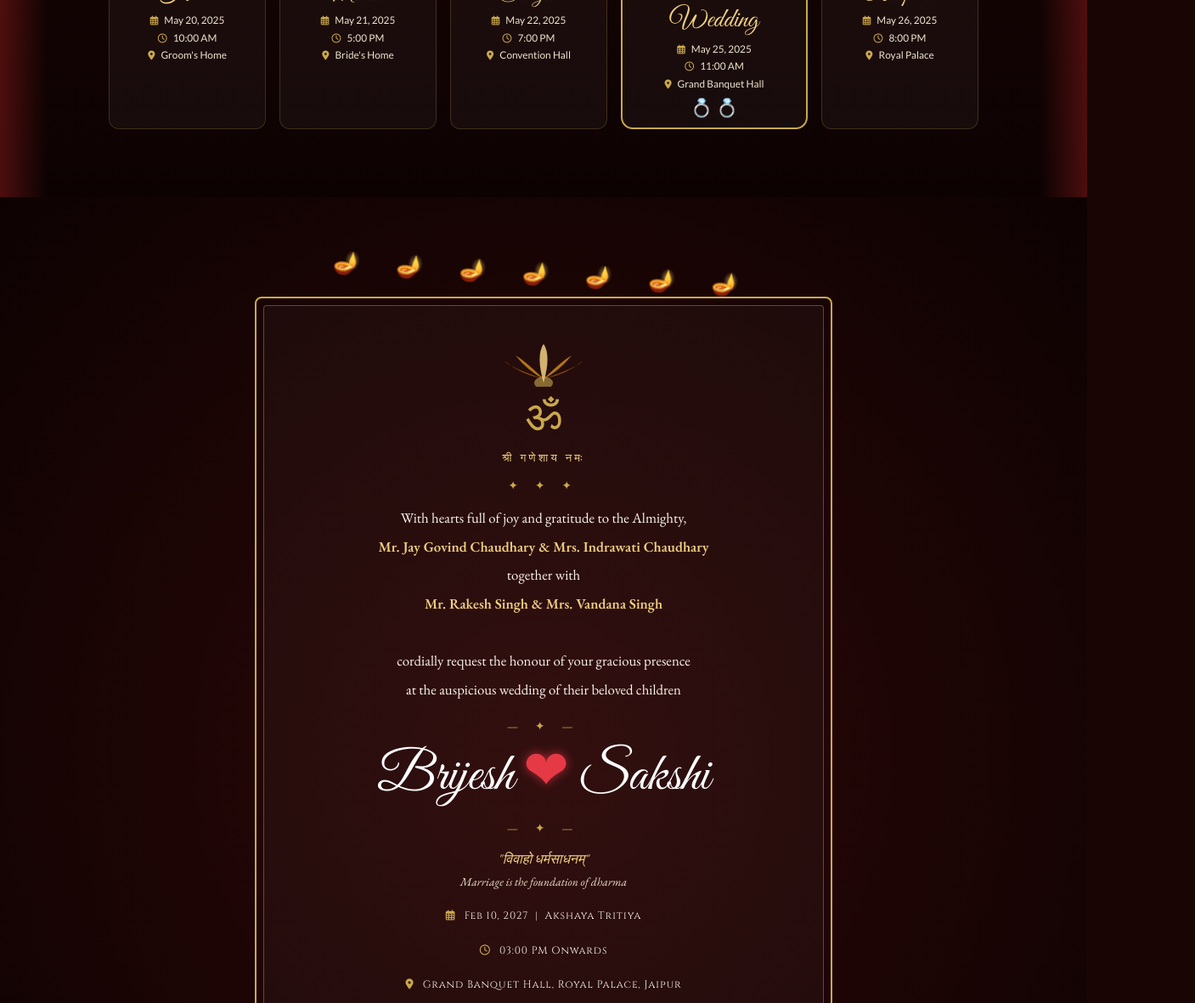
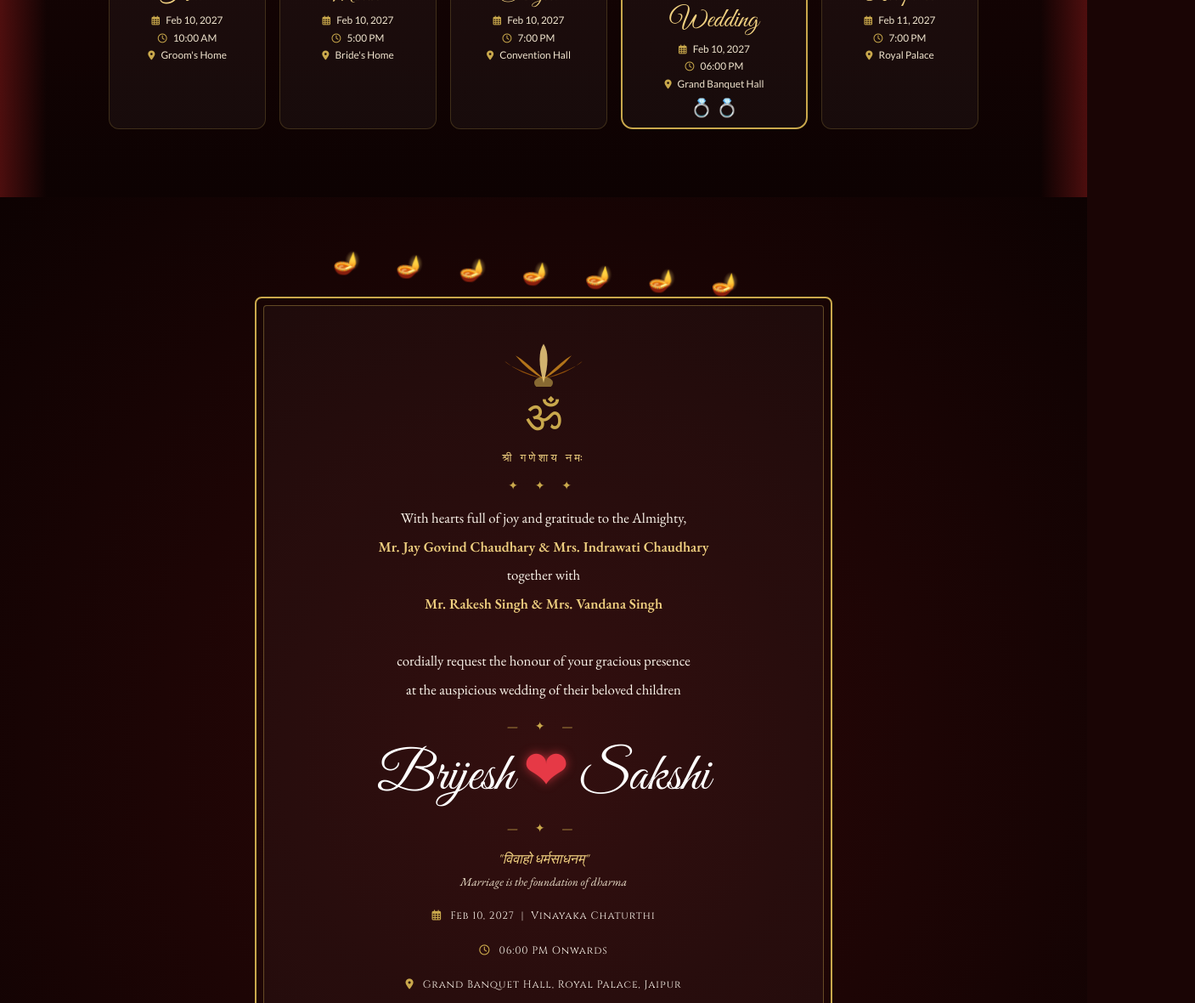
Before and after one commit to brijeshchaudhary13/Wedding-Ceremony-Invitation, a plain HTML site: page index.html in a window 1280 px wide. Shown: the part 1980-3160 px from the top of the page at 85% size, 1407 px wide, since content can reach past the window. Drawn offline with nearby package versions, Linux system fonts and the light colour scheme.

Commit message:
Update index.html

```diff
--- a/index.html
+++ b/index.html
@@ -476,37 +476,37 @@ textarea.ri { resize:vertical; }
       <div class="ev-card">
         <div class="ev-thumb"><img src="https://images.unsplash.com/photo-1583939003579-730e3918a45a?w=400&h=300&fit=crop" alt="Haldi"/><div class="ev-tov">🌿</div></div>
         <h4 class="ev-name">Haldi</h4>
-        <p class="ev-dt"><i class="far fa-calendar-alt"></i> May 20, 2025</p>
+        <p class="ev-dt"><i class="far fa-calendar-alt"></i> Feb 10, 2027</p>
         <p class="ev-tm"><i class="far fa-clock"></i> 10:00 AM</p>
         <p class="ev-lc"><i class="fas fa-map-marker-alt"></i> Groom's Home</p>
       </div>
       <div class="ev-card">
         <div class="ev-thumb"><img src="https://images.unsplash.com/photo-1583391733956-3750e0ff4e8b?w=400&h=300&fit=crop" alt="Mehendi"/><div class="ev-tov">🌸</div></div>
         <h4 class="ev-name">Mehendi</h4>
-        <p class="ev-dt"><i class="far fa-calendar-alt"></i> May 21, 2025</p>
+        <p class="ev-dt"><i class="far fa-calendar-alt"></i> Feb 10, 2027</p>
         <p class="ev-tm"><i class="far fa-clock"></i> 5:00 PM</p>
         <p class="ev-lc"><i class="fas fa-map-marker-alt"></i> Bride's Home</p>
       </div>
       <div class="ev-card">
         <div class="ev-thumb"><img src="DSC08632.JPG" alt="Sangeet"/><div class="ev-tov">🎶</div></div>
         <h4 class="ev-name">Sangeet</h4>
-        <p class="ev-dt"><i class="far fa-calendar-alt"></i> May 22, 2025</p>
+        <p class="ev-dt"><i class="far fa-calendar-alt"></i> Feb 10, 2027</p>
         <p class="ev-tm"><i class="far fa-clock"></i> 7:00 PM</p>
         <p class="ev-lc"><i class="fas fa-map-marker-alt"></i> Convention Hall</p>
       </div>
       <div class="ev-card ev-main">
         <div class="ev-thumb ev-mt"><img src="https://images.unsplash.com/photo-1519741497674-611481863552?w=400&h=400&fit=crop" alt="Wedding"/><div class="ev-tov ev-md">🪔 🪔 🪔</div></div>
         <h4 class="ev-name ev-mn">Wedding</h4>
-        <p class="ev-dt"><i class="far fa-calendar-alt"></i> May 25, 2025</p>
-        <p class="ev-tm"><i class="far fa-clock"></i> 11:00 AM</p>
+        <p class="ev-dt"><i class="far fa-calendar-alt"></i> Feb 10, 2027</p>
+        <p class="ev-tm"><i class="far fa-clock"></i> 06:00 PM</p>
         <p class="ev-lc"><i class="fas fa-map-marker-alt"></i> Grand Banquet Hall</p>
         <div class="ev-rings">💍 💍</div>
       </div>
       <div class="ev-card">
         <div class="ev-thumb"><img src="https://images.unsplash.com/photo-1464366400600-7168b8af9bc3?w=400&h=300&fit=crop" alt="Reception"/><div class="ev-tov">🎉</div></div>
         <h4 class="ev-name">Reception</h4>
-        <p class="ev-dt"><i class="far fa-calendar-alt"></i> May 26, 2025</p>
-        <p class="ev-tm"><i class="far fa-clock"></i> 8:00 PM</p>
+        <p class="ev-dt"><i class="far fa-calendar-alt"></i> Feb 11, 2027</p>
+        <p class="ev-tm"><i class="far fa-clock"></i> 7:00 PM</p>
         <p class="ev-lc"><i class="fas fa-map-marker-alt"></i> Royal Palace</p>
       </div>
     </div>
@@ -529,8 +529,8 @@ textarea.ri { resize:vertical; }
         <div class="inv-ru">— ✦ —</div>
         <p class="inv-ve"><em>"विवाहो धर्मसाधनम्"</em><br/><small>Marriage is the foundation of dharma</small></p>
         <div class="inv-ds">
-          <p class="inv-di"><i class="far fa-calendar-alt"></i> Feb 10, 2027 &nbsp;|&nbsp; Akshaya Tritiya</p>
-          <p class="inv-di"><i class="far fa-clock"></i> 03:00 PM Onwards</p>
+          <p class="inv-di"><i class="far fa-calendar-alt"></i> Feb 10, 2027 &nbsp;|&nbsp; Vinayaka Chaturthi</p>
+          <p class="inv-di"><i class="far fa-clock"></i> 06:00 PM Onwards</p>
           <p class="inv-di"><i class="fas fa-map-marker-alt"></i> Grand Banquet Hall, Royal Palace, Jaipur</p>
         </div>
         <div class="inv-ru">✦ ✦ ✦</div>
```
